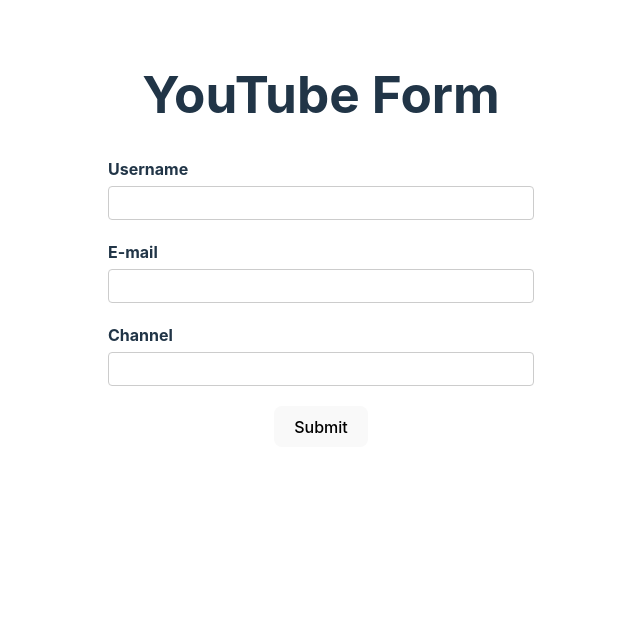
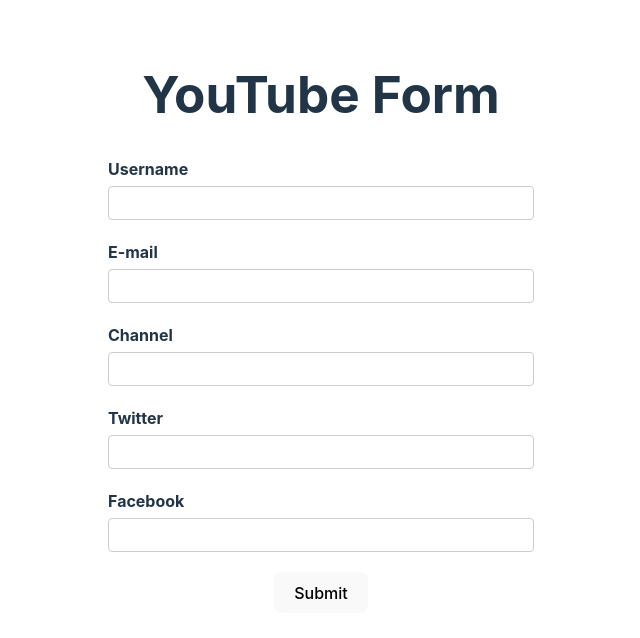
Before and after one commit to mariolazzari/react-hook-form-ce, a React (Vite) app in the folder rhf-demo/: page / in a window 1280 px wide. Shown: the top 638 px of the page, without its empty margins (319-959 px from the left). Built offline with nearby package versions, Linux system fonts and the light colour scheme.

Commit message:
Done lesson 13

```diff
--- a/rhf-demo/src/components/YouTubeForm.tsx
+++ b/rhf-demo/src/components/YouTubeForm.tsx
@@ -5,10 +5,37 @@
   username: string;
   email: string;
   channel: string;
+  social: {
+    twitter: string;
+    facebook: string;
+  };
 };
 
+// const getUser = async () => {
+//   const res = await fetch("https://jsonplaceholder.typicode.com/users/1");
+//   const data = await res.json();
+//   const user: FormValues = {
+//     username: data.name,
+//     email: data.email,
+//     channel: "",
+//   };
+
+//   return user;
+// };
+
 export const YouTubeForm = () => {
-  const { register, control, handleSubmit, formState } = useForm<FormValues>();
+  const { register, control, handleSubmit, formState } = useForm<FormValues>({
+    defaultValues: {
+      username: "",
+      email: "",
+      channel: "",
+      social: {
+        twitter: "",
+        facebook: "",
+      },
+    },
+    // defaultValues: getUser,
+  });
   const { errors } = formState;
 
   const onSubmit = (data: FormValues) => {
@@ -79,6 +106,18 @@
           <p className="error">{errors.channel?.message}</p>
         </div>
 
+        <div className="form-control">
+          <label htmlFor="twitter">Twitter</label>
+          <input type="text" id="twitter" {...register("social.twitter")} />
+          <p className="error">{errors.social?.twitter?.message}</p>
+        </div>
+
+        <div className="form-control">
+          <label htmlFor="facebook">Facebook</label>
+          <input type="text" id="facebook" {...register("social.facebook")} />
+          <p className="error">{errors.social?.facebook?.message}</p>
+        </div>
+
         <button type="submit">Submit</button>
       </form>
 
```
